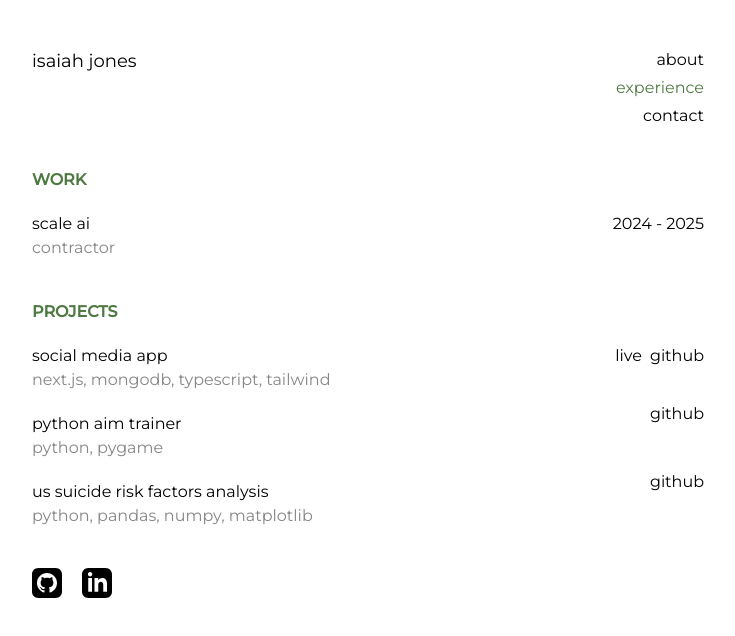
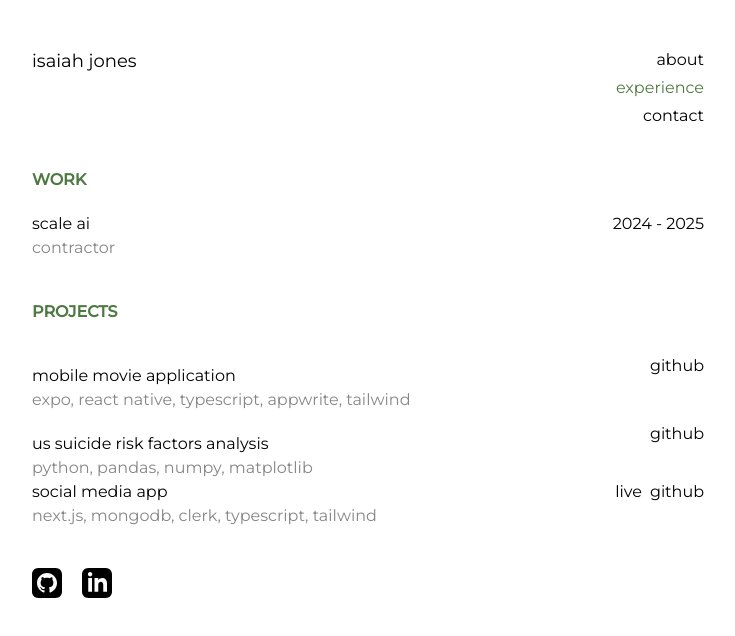
Before and after one commit to ijjones/personal-website, a Next.js app: page /experience in a window 1280 px wide. Shown: the top 636 px of the page, without its empty margins (272-1007 px from the left). Built offline with nearby package versions, Linux system fonts and the light colour scheme.

Commit message:
Update page.tsx

```diff
--- a/app/experience/page.tsx
+++ b/app/experience/page.tsx
@@ -29,6 +29,33 @@ export default function Home() {
           <p className="text-mygray">contractor</p>
 
           <div className="font-bold pt-10 pb-5 text-mygreen">PROJECTS</div>
+
+          <div className="flex justify-between items-center">
+            <p className="pt-5">mobile movie application</p>
+            <div className="flex">
+              <a
+                href="https://github.com/ijjones"
+                className="hover:underline"
+              >
+                github
+              </a>
+            </div>
+          </div>
+          <p className="text-mygray">expo, react native, typescript, appwrite, tailwind </p>
+
+          <div className="flex justify-between items-center">
+            <p className="pt-5">us suicide risk factors analysis</p>
+            <div className="flex">
+              <a
+                href="https://github.com/ijjones"
+                className="hover:underline"
+              >
+                github
+              </a>
+            </div>
+          </div>
+          <p className="text-mygray">python, pandas, numpy, matplotlib</p>
+
           <div className="flex justify-between items-center">
             <p className="">social media app</p>
             <div className="flex">
@@ -39,46 +66,21 @@ export default function Home() {
                 live
               </a>
               <a
-                href="https://github.com/ij-jones/social-app"
+                href="https://github.com/ijjones/social-app"
                 className="hover:underline"
               >
                 github
               </a>
             </div>
           </div>
-          <p className="text-mygray">next.js, mongodb, typescript, tailwind</p>
+          <p className="text-mygray">next.js, mongodb, clerk, typescript, tailwind</p>
 
-          <div className="flex justify-between items-center">
-            <p className="pt-5">python aim trainer</p>
-            <div className="flex">
-              <a
-                href="https://github.com/ij-jones/aim-trainer"
-                className="hover:underline"
-              >
-                github
-              </a>
-            </div>
-          </div>
-          <p className="text-mygray">python, pygame</p>
-
-          <div className="flex justify-between items-center">
-            <p className="pt-5">us suicide risk factors analysis</p>
-            <div className="flex">
-              <a
-                href="https://github.com/ij-jones/aim-trainer"
-                className="hover:underline"
-              >
-                github
-              </a>
-            </div>
-          </div>
-          <p className="text-mygray">python, pandas, numpy, matplotlib</p>
           <ul className="pt-10 flex flex-row">
-            <a href="https://github.com/ij-jones" className="pr-5">
+            <a href="https://github.com/ijjones" className="pr-5">
               <Image src="/github.svg" alt="github" width={30} height={30} />
             </a>
 
-            <a href="https://www.linkedin.com/in/ij-jones/" className="pr-5">
+            <a href="https://www.linkedin.com/in/ijjones/" className="pr-5">
               <Image
                 src="/linkedin.svg"
                 alt="linkedin"
```
